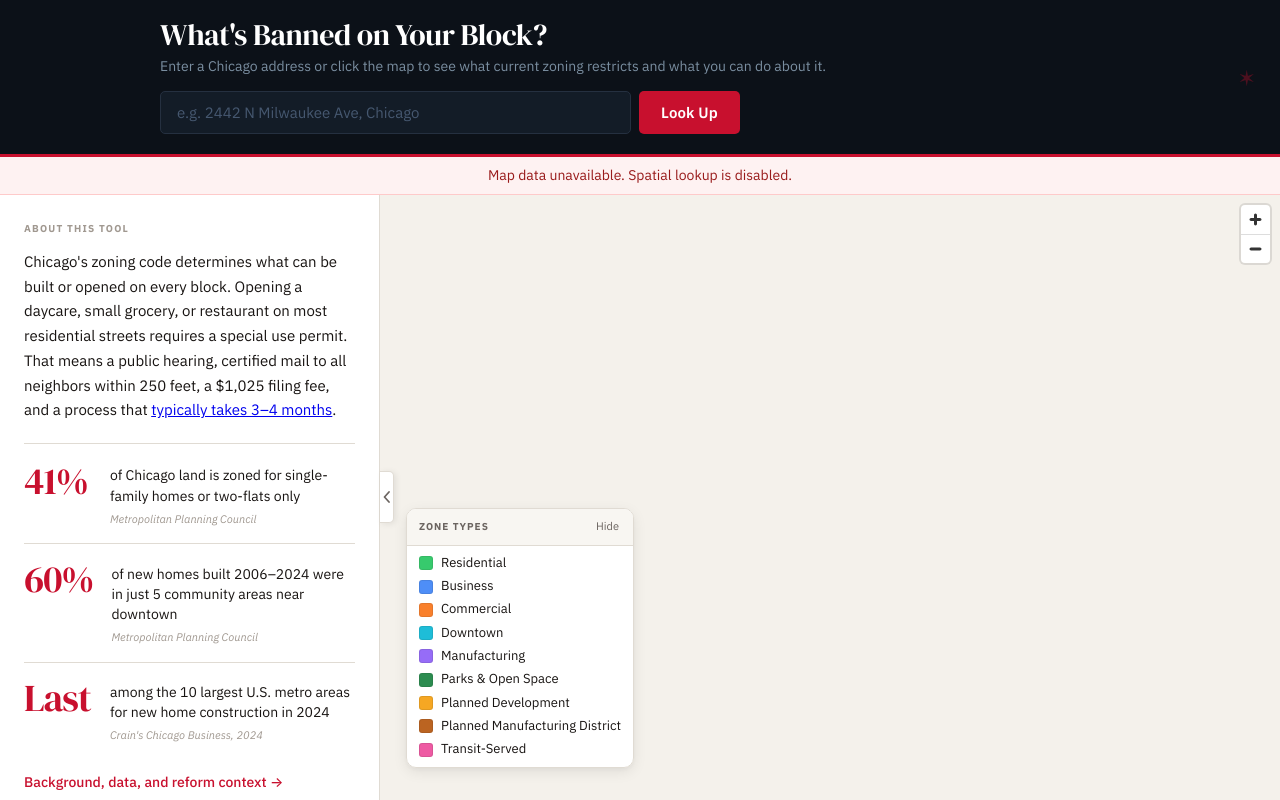
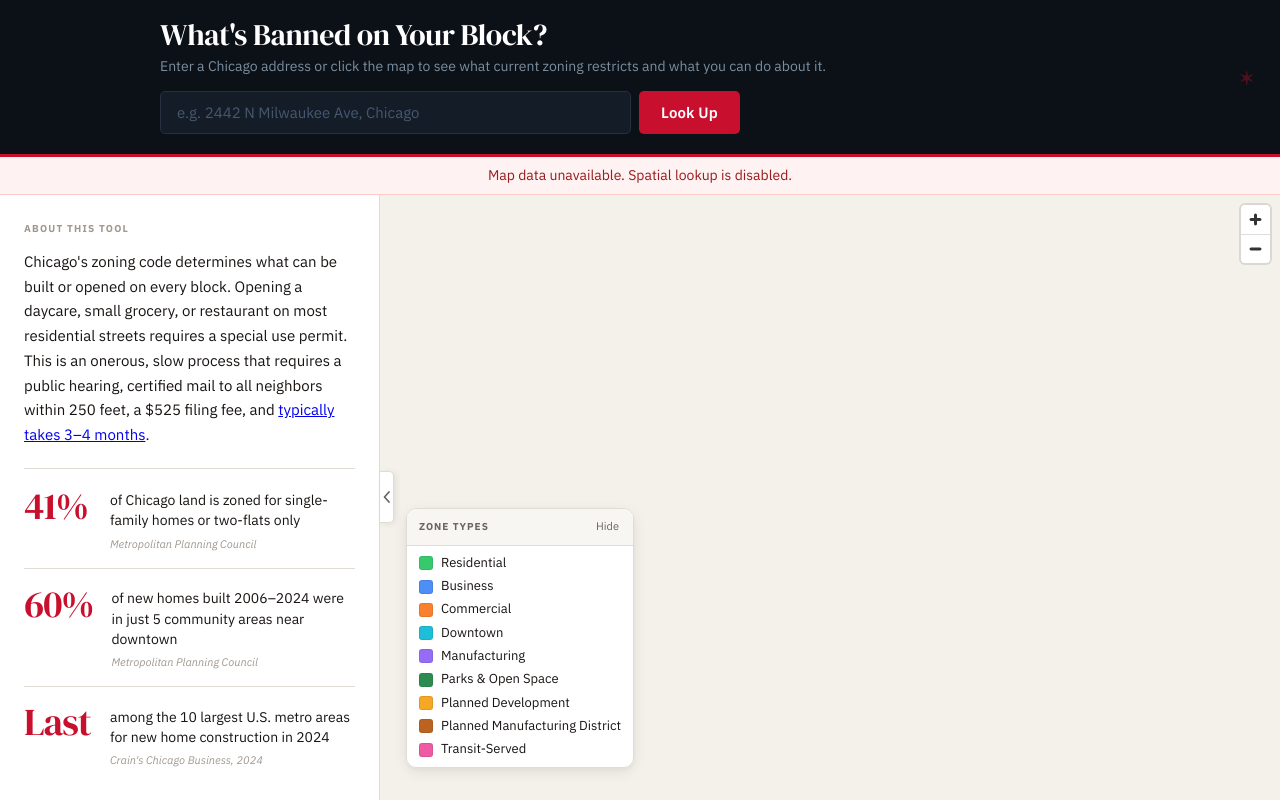
Before and after one commit to StrongTownsChicago/chicago-whats-banned-on-your-block, a website with bundled scripts: page index.html in a window 1280 px wide. Built offline with nearby package versions, Linux system fonts and the light colour scheme; some packages are replaced by stand-ins of ours; no server answers.

Commit message:
Fix a couple of inaccuracies

```diff
--- a/index.html
+++ b/index.html
@@ -84,9 +84,9 @@
             <p class="intro-text">
               Chicago's zoning code determines what can be built or opened on
               every block. Opening a daycare, small grocery, or restaurant on
-              most residential streets requires a special use permit. That means
-              a public hearing, certified mail to all neighbors within 250 feet,
-              a $1,025 filing fee, and a process that
+              most residential streets requires a special use permit. This is an
+              onerous, slow process that requires a public hearing, certified
+              mail to all neighbors within 250 feet, a $525 filing fee, and
               <a
                 href="https://www.gglawoffices.com/starting-a-business/special-use-zoning-for-businesses/"
                 target="_blank"
```
Also changed, not shown: about.html (+1 -1 lines).
